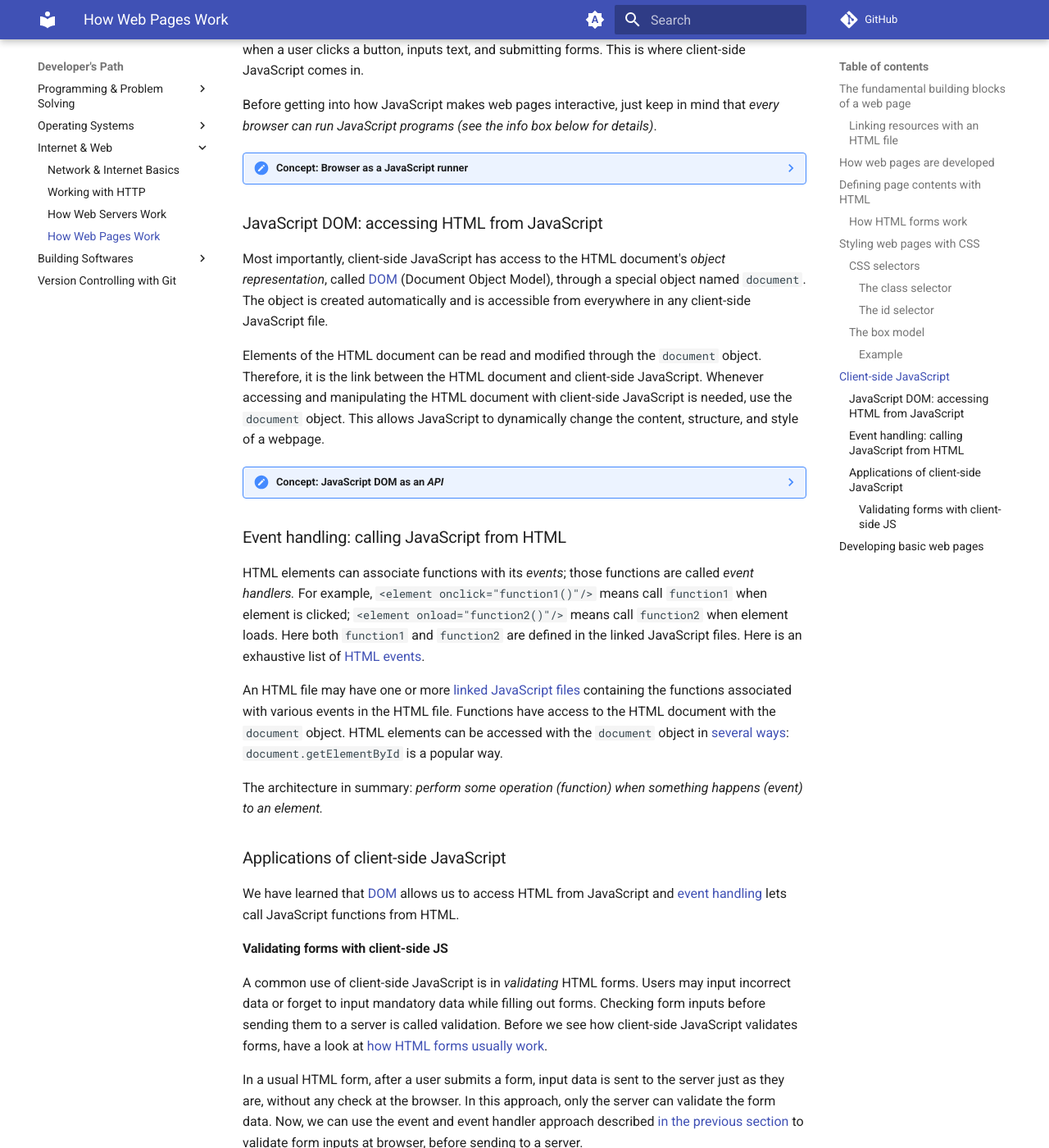
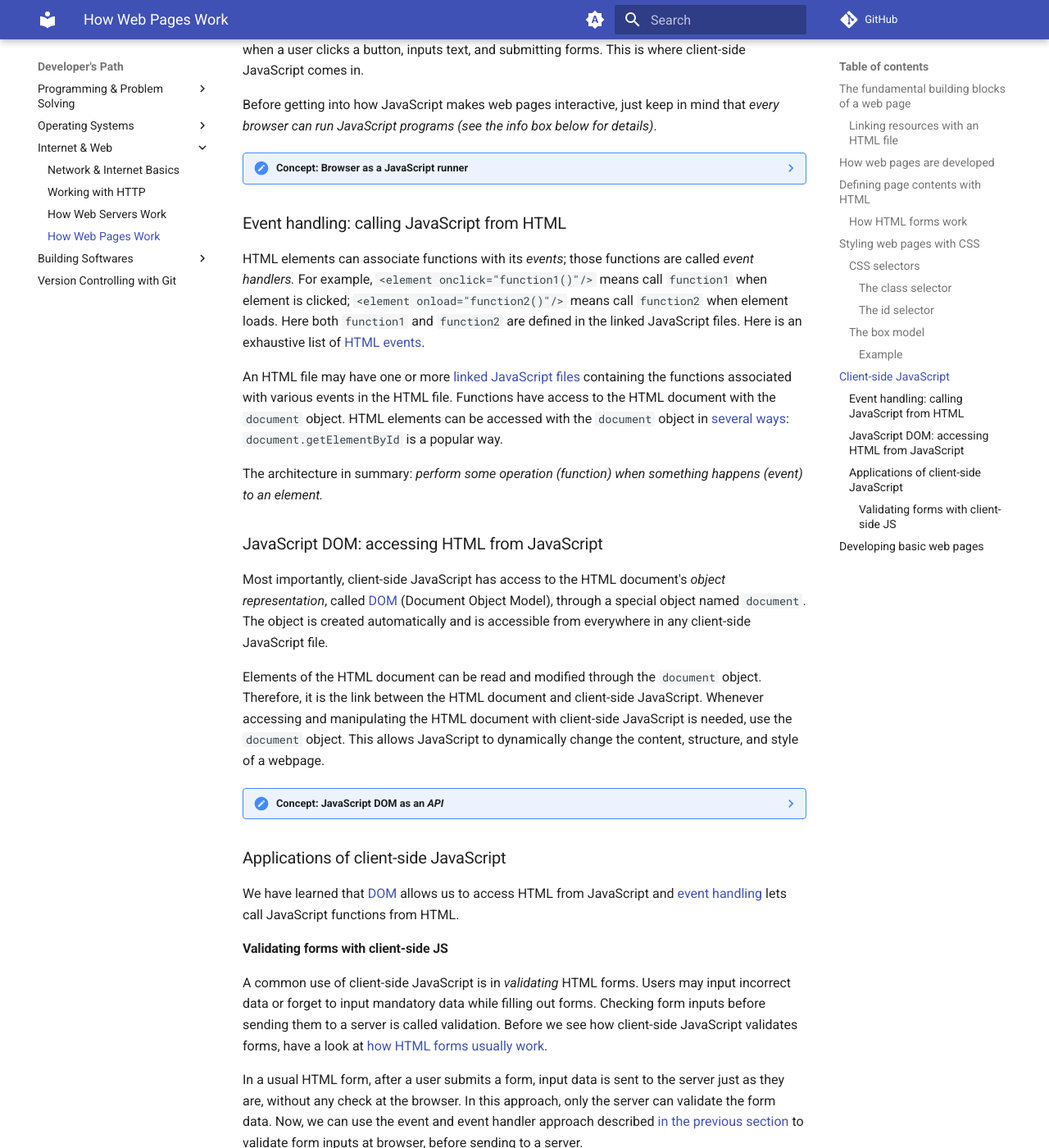
Before and after one commit to gharials/dev-path, an MkDocs documentation site: the page built from docs/internet-web/web-pages.md, in a window 1280 px wide and 1400 px high, scrolled down 5824 px. Shown: the whole window at 82% size. Built offline with MkDocs 1.6.1 and Material for MkDocs 9.7.7, drawn with Linux system fonts in a browser that asks for light colours; comment, search, counter and statistics services are not loaded; part of the change alters nothing that is shown.

```diff
--- a/docs/internet-web/web-pages.md
+++ b/docs/internet-web/web-pages.md
@@ -218,6 +218,14 @@ Before getting into how JavaScript makes web pages interactive, just keep in min
         4. Print the variables on console.
         5. Call the functions and print their return values on console.
 
+### Event handling: calling JavaScript from HTML
+
+HTML elements can associate functions with its _events_; those functions are called _event handlers._ For example, `<element onclick="function1()"/>` means call `function1` when element is clicked; `<element onload="function2()"/>` means call `function2` when element loads. Here both `function1` and `function2` are defined in the linked JavaScript files. Here is an exhaustive list of [HTML events](https://www.w3schools.com/jsref/dom_obj_event.asp).
+
+An HTML file may have one or more [linked JavaScript files](#linking-resources-with-an-html-file) containing the functions associated with various events in the HTML file. Functions have access to the HTML document with the `document` object. HTML elements can be accessed with the `document` object in [several ways](https://www.w3schools.com/js/js_htmldom_document.asp): `document.getElementById` is a popular way.
+
+The architecture in summary: _perform some operation (function) when something happens (event) to an element._
+
 ### JavaScript DOM: accessing HTML from JavaScript
 
 Most importantly, client-side JavaScript has access to the HTML document's _object representation_, called [DOM](https://www.w3schools.com/js/js_htmldom.asp) (Document Object Model), through a special object named `document`. The object is created automatically and is accessible from everywhere in any client-side JavaScript file.
@@ -231,14 +239,6 @@ Elements of the HTML document can be read and modified through the `document` ob
     The JavaScript `document` object allows any JavaScript code to communicate with the HTML document. The `document` object has methods, like `getElementById`, that allow accessing elements of the HTML document. It also has methods to modify the HTML document, like `createElement`, `appendChild`, etc.
 
     Without the `document` object, programmers would have to write complex code to access and modify the HTML document. The `document` object removes that complexity and provides a simple way to interact with the HTML document. Therefore, the `document` object is an API that allows JavaScript functions to communicate with the HTML document.
-
-### Event handling: calling JavaScript from HTML
-
-HTML elements can associate functions with its _events_; those functions are called _event handlers._ For example, `<element onclick="function1()"/>` means call `function1` when element is clicked; `<element onload="function2()"/>` means call `function2` when element loads. Here both `function1` and `function2` are defined in the linked JavaScript files. Here is an exhaustive list of [HTML events](https://www.w3schools.com/jsref/dom_obj_event.asp).
-
-An HTML file may have one or more [linked JavaScript files](#linking-resources-with-an-html-file) containing the functions associated with various events in the HTML file. Functions have access to the HTML document with the `document` object. HTML elements can be accessed with the `document` object in [several ways](https://www.w3schools.com/js/js_htmldom_document.asp): `document.getElementById` is a popular way.
-
-The architecture in summary: _perform some operation (function) when something happens (event) to an element._
 
 ### Applications of client-side JavaScript
 
```
